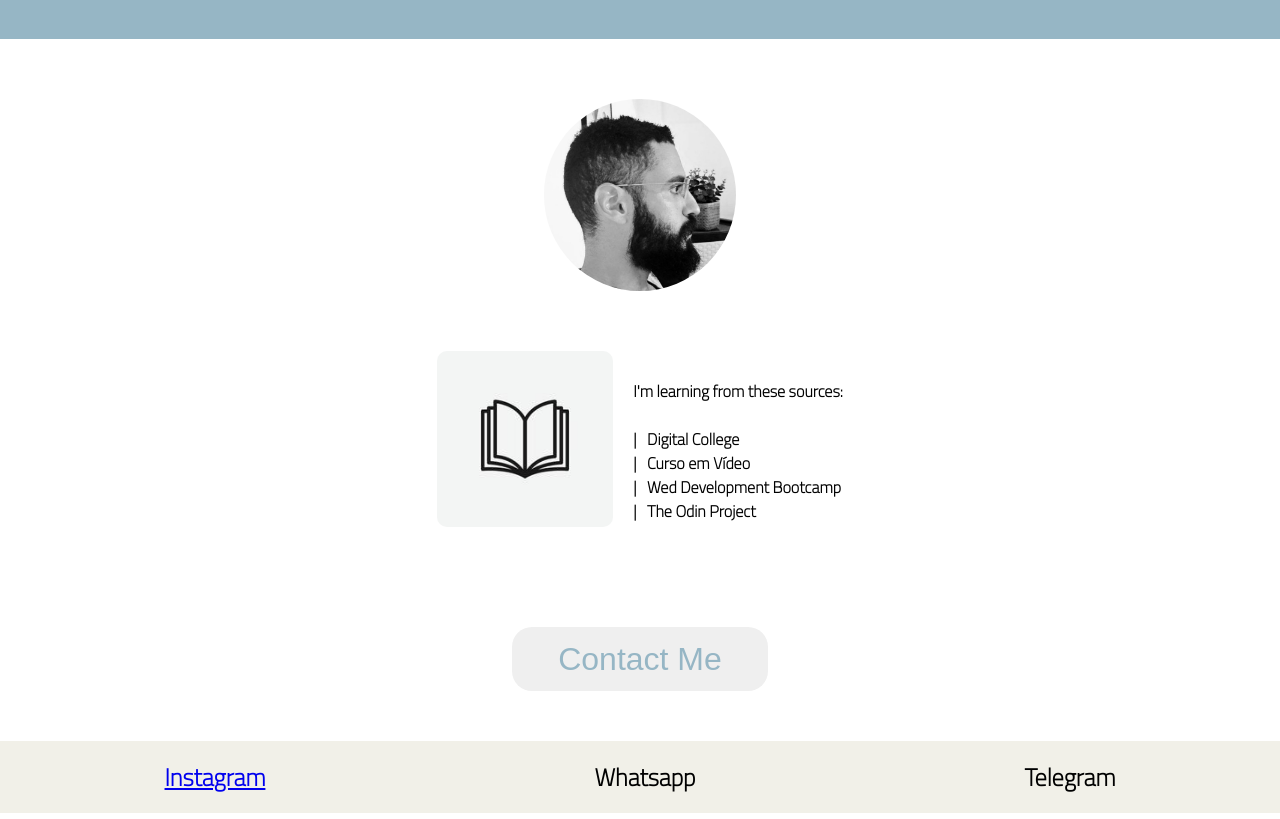
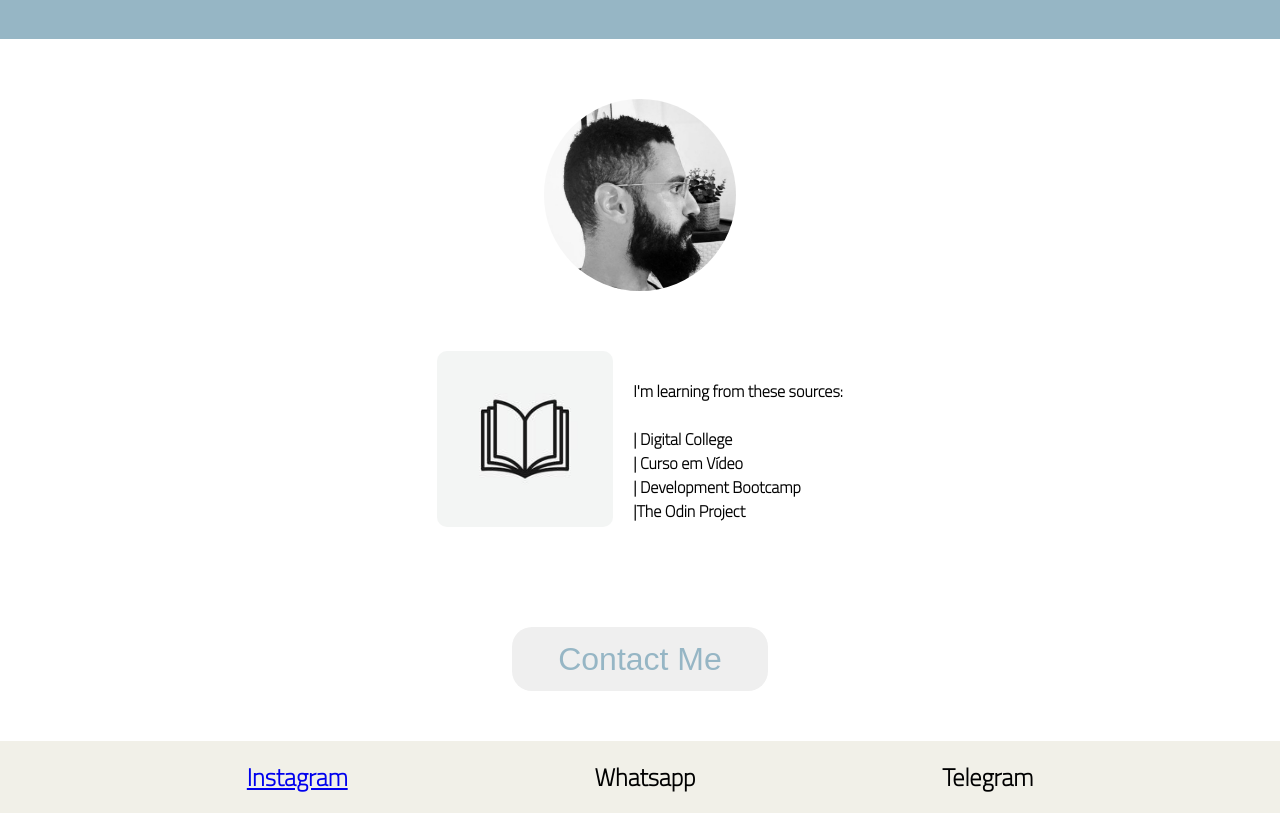
Before and after one commit to RafaellSerra/curriculum, a plain HTML site: page index.html in a window 1280 px wide. Shown: the part 201-1020 px from the top of the page. Drawn offline with Linux system fonts and the light colour scheme.

Commit message:
Add files via upload

```diff
--- a/index.html
+++ b/index.html
@@ -39,13 +39,13 @@
     I'm learning from these sources:
     <br>
     <br>
-     |&nbsp&nbsp Digital College
+     | Digital College
     <br>
-    | &nbsp&nbspCurso em Vídeo
+    | Curso em Vídeo
     <br>
-    | &nbsp&nbspWed Development Bootcamp
+    | Development Bootcamp
     <br>
-    |&nbsp&nbsp The Odin Project
+    |The Odin Project
     <br>
   </div>
 
--- a/style.css
+++ b/style.css
@@ -98,7 +98,7 @@ footer{
   height:3em;
   background-color: #F1F0E8;
   align-items: center;
-  justify-content: space-around;
+  justify-content: space-evenly;
   margin-top: 50px;
   font-family: Titillium Web;
 }
```
